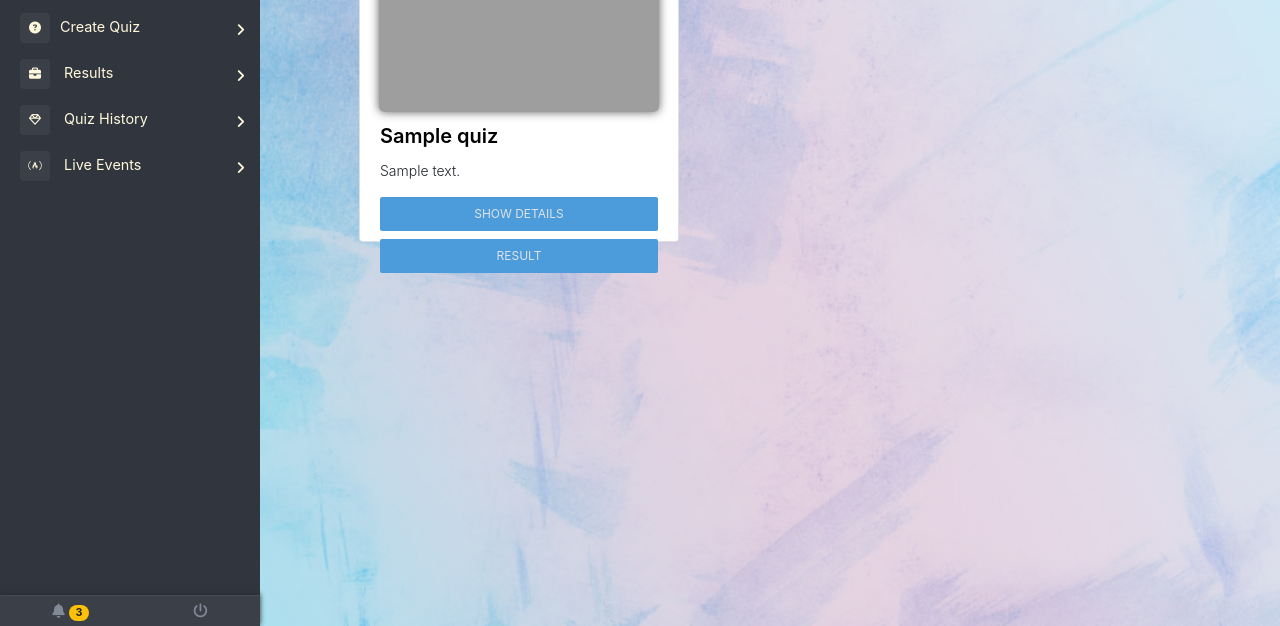
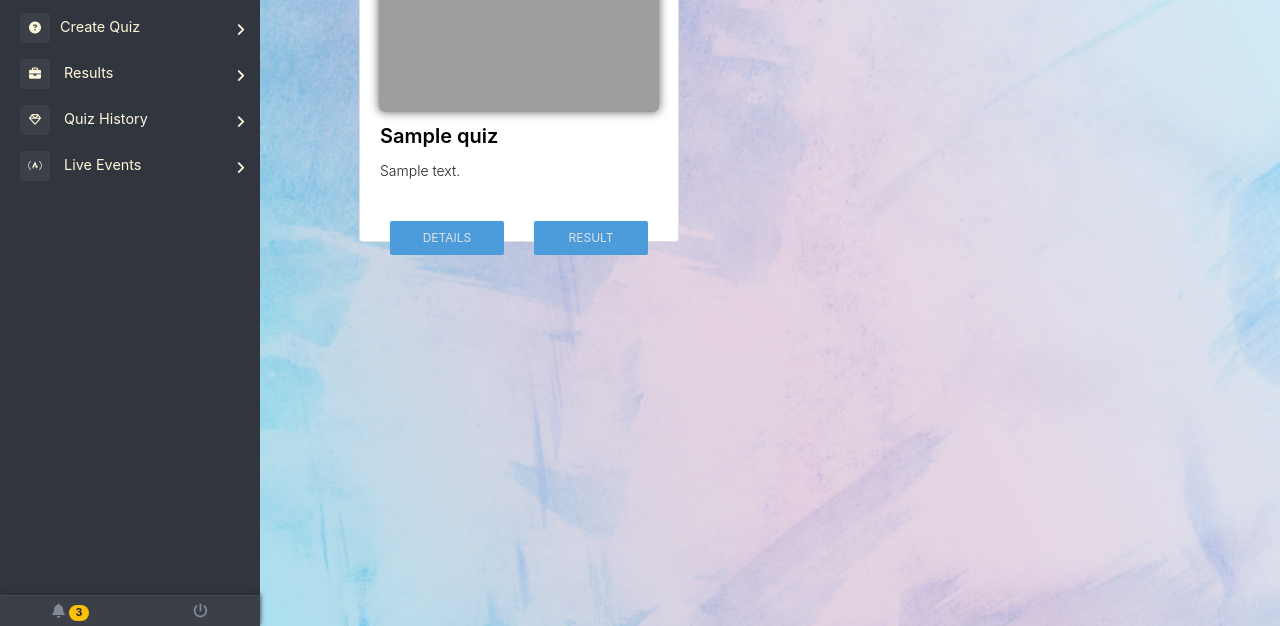
Before and after one commit to mshazman/feedX, a Django app: page /dashboard/ in a window 1280 px wide. Shown: the part 174-800 px from the top of the page. Run offline with Django 3.2, Linux system fonts and the light colour scheme; a user stored in the database is signed in; tables that the repository leaves empty hold one stand-in row (values such as "Sample post"); some libraries are stand-ins or nearby versions; grey boxes are pictures that could not be loaded.

Commit message:
Styling card on dashboard

```diff
--- a/user/templates/user/dashboard.html
+++ b/user/templates/user/dashboard.html
@@ -5,6 +5,10 @@
         background-image: url('../../static/user/images/dashback.jpg');
         background-size: cover;
     }
+
+
+}
+
 </style>
 {% endblock %} {% block content %}
 <div class="page-wrapper chiller-theme toggled" id="dashboard-content">
@@ -40,7 +44,7 @@
                     </li>
                     <li class="sidebar-dropdown">
                         <a href="#" onclick="createQuiz('create_quiz.html')"
-                            id="dashboard-links"> <i <i
+                            id="dashboard-links">  <i
                                 class="fa fa-question-circle"></i><span>Create
                                 Quiz</span>
                         </a>
@@ -98,12 +102,16 @@
                             onclick="addQuestion('{{quiz_id}}','add_question.html')">Add
                             questions</a>
                         {% else %}
+                            <div class="row">
+                            <div class="col-md-6">
                         <a href="#"
                             onclick="showDetails('{{quiz_id}}','show_question.html')"
-                            class="btn btn-block add-question">Show
-                            Details</a>
+                            class="btn btn-block add-question dashboard-card-btn-sm">
+                            Details</a></div>
+                                <div class="col-md-6">
                             <a href= "{% url 'result' quiz_id=quiz_id %}"
-                            class="btn btn-block add-question">Result</a>
+                            class="btn btn-block add-question dashboard-card-btn-sm">Result</a>
+                            </div></div>
                         {% endif %}
                         {% endwith %}
 
```
